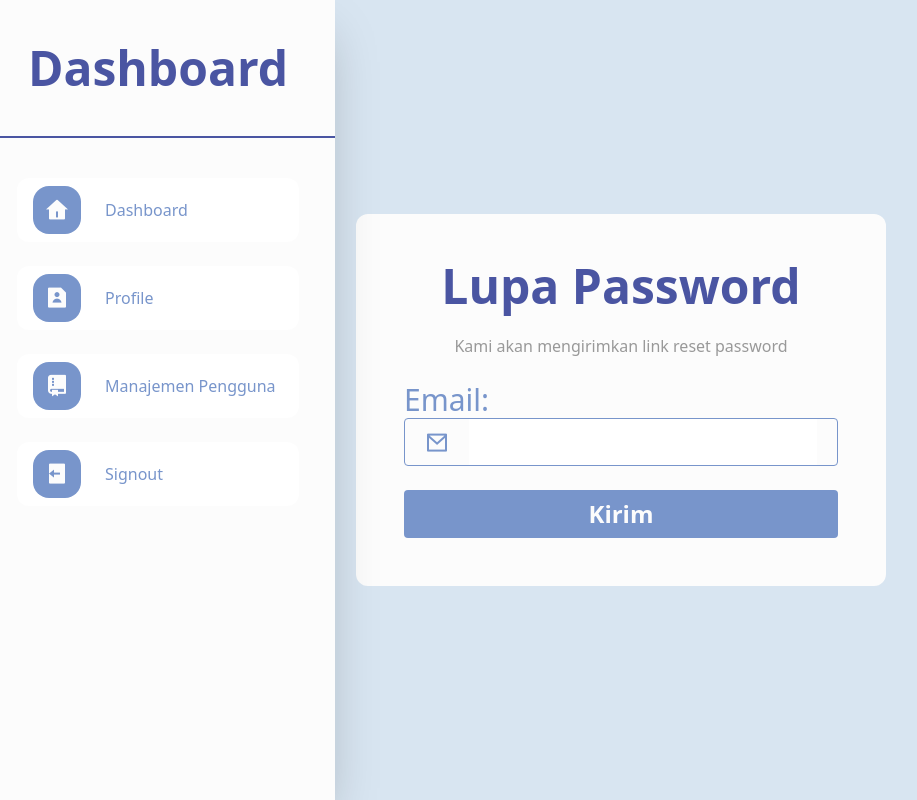
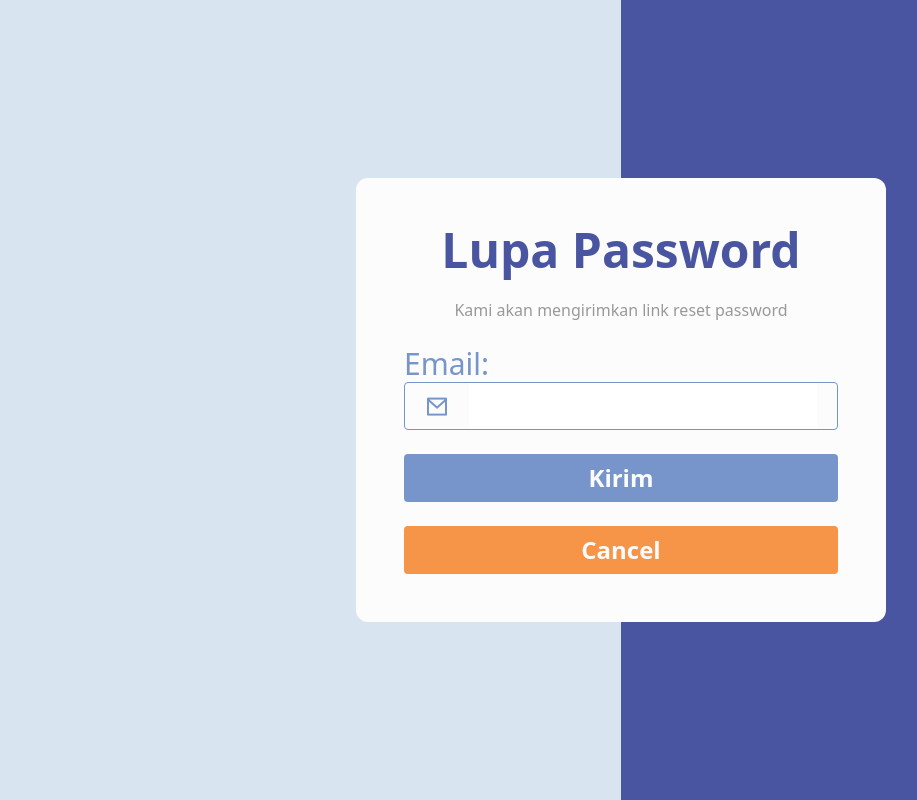
Before and after one commit to pesilat2/monitoringdebitair, a Nuxt app in the folder frontend/: page /forgot-password in a window 1280 px wide. Shown: the whole page, without its empty margins (19-936 px from the left). Built offline with nearby package versions, Linux system fonts and the light colour scheme.

Commit message:
clean code

```diff
--- a/frontend/components/Button.vue
+++ b/frontend/components/Button.vue
@@ -1,8 +1,10 @@
 <template>
   <button
     :type="type || 'submit'"
-    :class="`py-2 px-8 bg-[#7895CB] font-bold text-2xl rounded text-[#fcfcfc] hover:bg-[#4A55A2] transition-colors ${
+    :class="`py-2 px-8 bg-[#7895CB] font-bold text-2xl rounded text-[#fcfcfc]  transition-colors ${
       fullWidth ? 'w-full' : ''
+    } ${primary ? 'bg-[#7895CB] hover:bg-[#4A55A2]' : ''} ${
+      secondary ? 'bg-[#F69447] hover:bg-[#FC8324]' : ''
     }`"
   >
     {{ label }}
@@ -15,6 +17,8 @@ export default {
     type: String,
     label: String,
     fullWidth: Boolean,
+    primary: Boolean,
+    secondary: Boolean,
   },
 };
 </script>
--- a/frontend/components/FormAuth.vue
+++ b/frontend/components/FormAuth.vue
@@ -23,6 +23,11 @@
       icon="ri-lock-line"
       v-model="form.password"
     />
+    <div class="flex justify-end">
+      <a href="/forgot-password">
+        <p class="text-[#7895CB] hover:text-primary">Lupa password ?</p>
+      </a>
+    </div>
     <Select
       v-if="variant === 'REGISTER'"
       label="Desa"
@@ -31,7 +36,11 @@
       v-model="form.desa"
     />
     <div class="flex justify-end mt-6">
-      <Button :label="variant === 'LOGIN' ? 'Masuk' : 'Daftar'" type="submit" />
+      <Button
+        :label="variant === 'LOGIN' ? 'Masuk' : 'Daftar'"
+        type="submit"
+        primary
+      />
     </div>
   </form>
 </template>
--- a/frontend/pages/edit-password.vue
+++ b/frontend/pages/edit-password.vue
@@ -34,7 +34,7 @@
               icon="ri-lock-line"
             />
             <div class="mt-6">
-              <Button label="Kirim" fullWidth />
+              <Button label="Kirim" fullWidth primary />
             </div>
           </form>
         </div>
@@ -48,6 +48,7 @@ import Input from "@/components/inputs/Input.vue";
 import Button from "@/components/Button.vue";
 
 export default {
+  layout: "empty",
   components: {
     Input,
     Button,
--- a/frontend/pages/forgot-password.vue
+++ b/frontend/pages/forgot-password.vue
@@ -27,7 +27,10 @@
               icon="ri-mail-line"
             />
             <div class="mt-6">
-              <Button label="Kirim" fullWidth />
+              <Button label="Kirim" fullWidth primary />
+            </div>
+            <div class="mt-6">
+              <Button label="Cancel" fullWidth secondary />
             </div>
           </form>
         </div>
@@ -41,6 +44,7 @@ import Input from "@/components/inputs/Input.vue";
 import Button from "@/components/Button.vue";
 
 export default {
+  layout: "empty",
   components: {
     Input,
     Button,
```
Also changed, not shown: frontend/package.json (line endings or trailing spaces).
